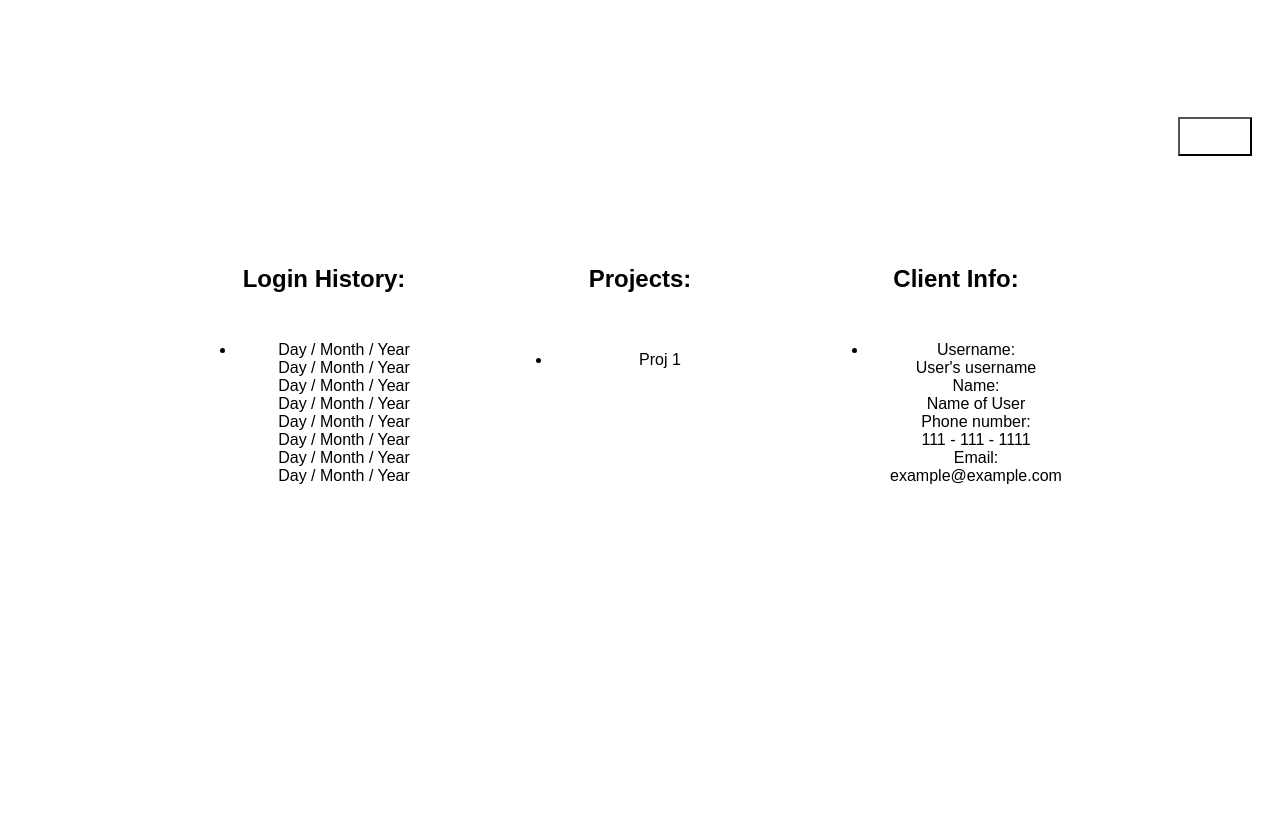
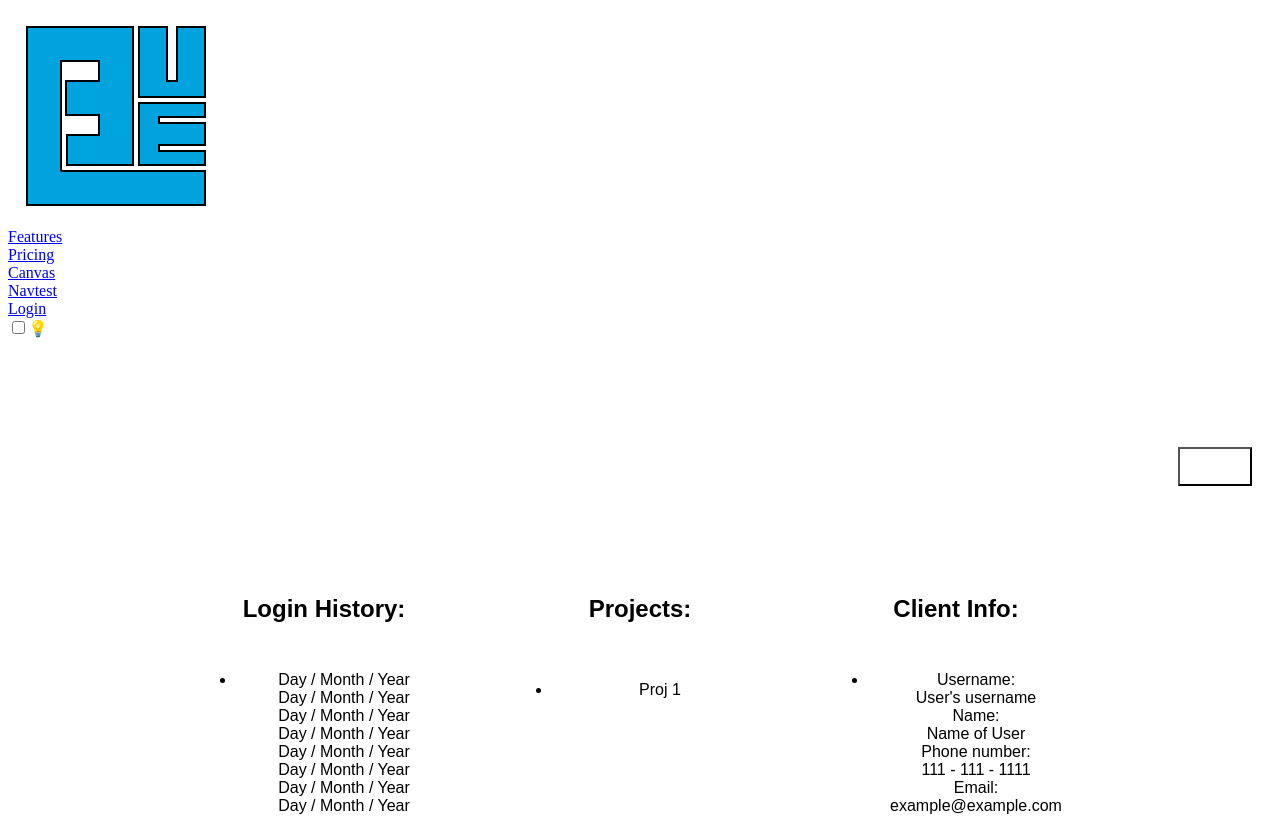
Before and after one commit to conner-chil32/Blueprint, a Next.js app in the folder blueprint/: page /admin-detailed in a window 1280 px wide. Shown: the top 816 px of the page. Built offline with nearby package versions, Linux system fonts and the light colour scheme.

Commit message:
SCRUM-317 Small css changes

```diff
--- a/blueprint/src/app/admin-account-view/page.module.css
+++ b/blueprint/src/app/admin-account-view/page.module.css
@@ -6,14 +6,13 @@
 
 .quickView {
     margin-top: 100px;
-    margin-left: var(--min-margin);
-    margin-right: var(--min-margin);
     color: var(--text-color);
     display: flex;
     flex-direction: row;
     align-items: stretch;
     /* ensures both sides match height */
     gap: 20px;
+    width: 80%;
 }
 
 .topRow {
@@ -61,7 +60,7 @@
 }
 
 .rightSide {
-    flex: 0 1 300px;
+    flex: 0 1 300px; /*when this is changed the right side user search box tends to take up too much real estate*/
     /* or however narrow you want */
     display: flex;
     flex-direction: column;
@@ -94,6 +93,7 @@
   background-attachment: fixed;
   background-size: cover;
   text-align: center;
+  align-items: center;
   font-family: var(--global-font), sans-serif;
   color: var(--text-color);
 }
--- a/blueprint/src/app/admin-detailed/page.js
+++ b/blueprint/src/app/admin-detailed/page.js
@@ -1,4 +1,5 @@
 "use client";
+import Navbar from "@root/components/navbar";
 import styles from "./page.module.css"; // Import the CSS module for styling
 
 export default function RawHTMLPage() {
@@ -52,6 +53,7 @@ export default function RawHTMLPage() {
 
     return (
     <>
+    <Navbar></Navbar>
        <div className ={styles.body}>
         <div className = {styles.mainContent}>
         <div className={styles.container}>
--- a/blueprint/src/app/admin-detailed/page.module.css
+++ b/blueprint/src/app/admin-detailed/page.module.css
@@ -52,7 +52,7 @@
     border-radius: var(--border-weight);
     width: 20vw;
     max-width: 350px;
-    min-height: 85vh;
+    min-height: 40vh;
     min-width: 250px;
 }
 
--- a/blueprint/src/app/admin-page/page.js
+++ b/blueprint/src/app/admin-page/page.js
@@ -7,7 +7,7 @@ async function getUserData() {
 }
 
 export default async function RawHTMLPage() {
-  const users = await getUserData()
+  const users = await getUserData() //commented out for css changes
   console.log(users)
 
   return (
```
